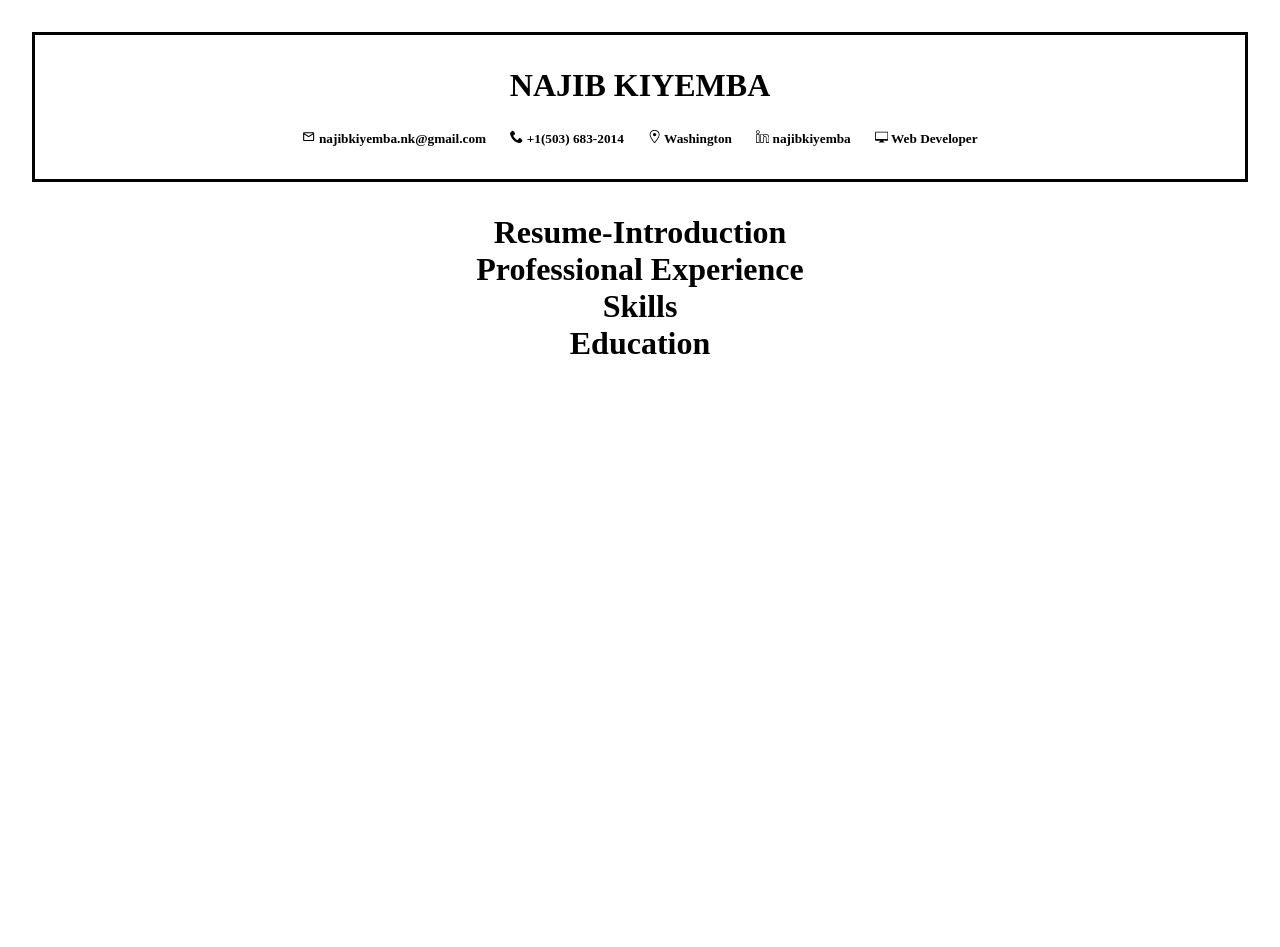
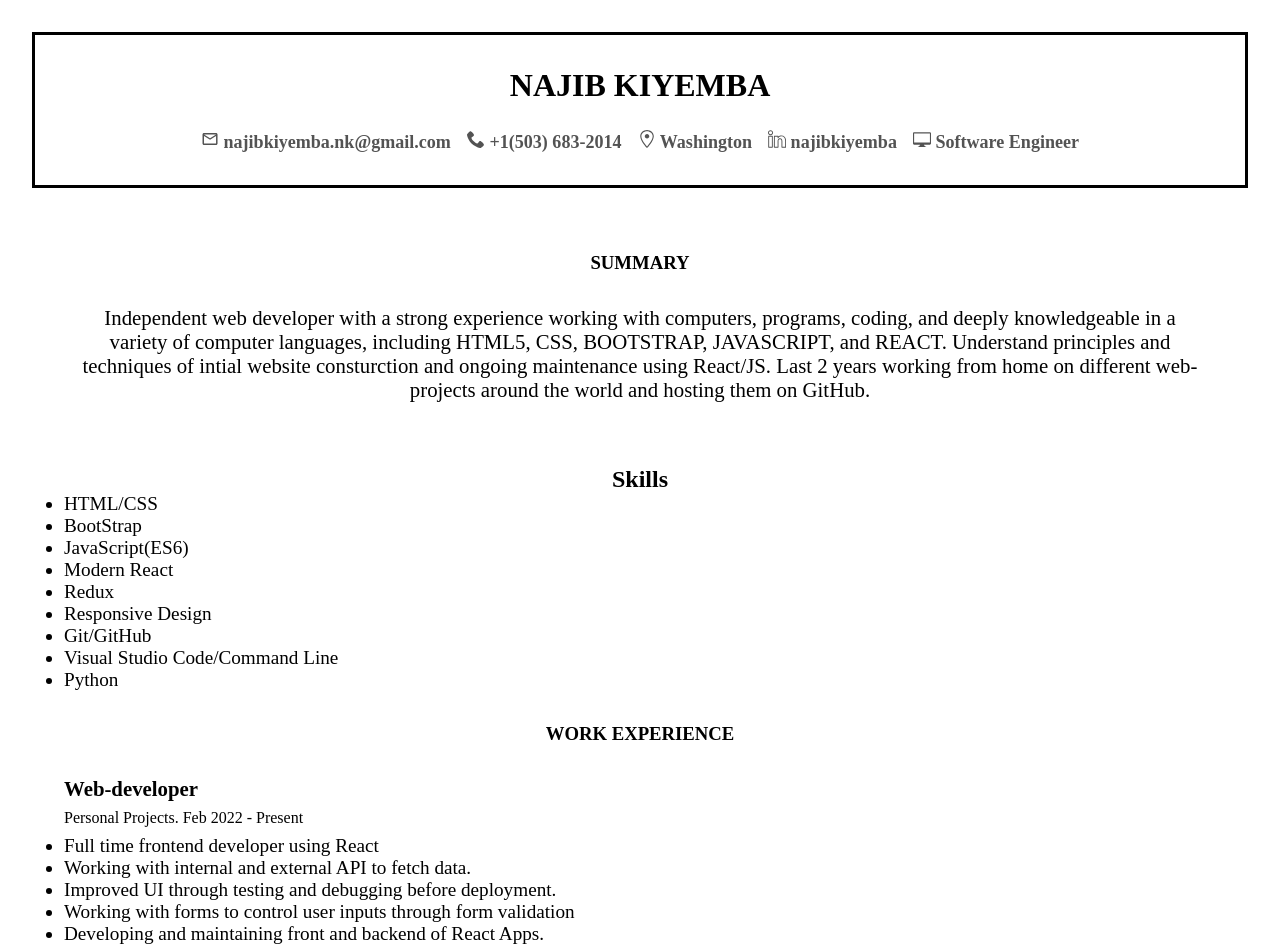
Before and after one commit to najibkiyemba/updatedResume2023, a React (Create React App) app: page / in a window 1280 px wide. Shown: the top 947 px of the page. Before the commit the page ends 800 px from the top, so only its background shows below. Built offline with nearby package versions, Linux system fonts and the light colour scheme.

Commit message:
working on displaying information on and styling it.

```diff
--- a/public/index.html
+++ b/public/index.html
@@ -14,7 +14,7 @@
     <link rel="manifest" href="%PUBLIC_URL%/manifest.json" />
 
     <!-- Latest compiled and minified CSS -->
-    <meta name="viewport" content="width=device-width, initial-scale=1.0">
+    <!--<meta name="viewport" content="width=device-width, initial-scale=1.0">-->
     <meta name="viewport" content="width=device-width, initial-scale=1, maximum-scale=1, user-scalable=no">
     <!--<link rel="stylesheet" href="https://cdn.jsdelivr.net/npm/bootstrap@3.4.1/dist/css/bootstrap.min.css" integrity="sha384-HSMxcRTRxnN+Bdg0JdbxYKrThecOKuH5zCYotlSAcp1+c8xmyTe9GYg1l9a69psu" crossorigin="anonymous">-->
     <!-- Optional theme -->
--- a/src/App.css
+++ b/src/App.css
@@ -1,3 +0,0 @@
-.App {
-  text-align: center;
-}
--- a/src/App.js
+++ b/src/App.js
@@ -20,8 +20,8 @@ function App() {
         <div className="App">
             <ContactInformation />
             <ResumeIntroduction />
+            <Skills />
             <ProfessionalExperience />
-            <Skills />
             <Education />
             <TrainingCertification />
             <LanguagesSKills />
--- a/src/components/contactInformation/ContactInformation.jsx
+++ b/src/components/contactInformation/ContactInformation.jsx
@@ -27,7 +27,7 @@ const ContactInformation = () => {
                     </h5></a>
                 </div>
                 <div className="jobTitle">
-                    <h5>{<GoDeviceDesktop/>} Web Developer</h5>
+                    <h5>{<GoDeviceDesktop/>} Software Engineer</h5>
                 </div>
             </div>
         </div>
--- a/src/components/contactInformation/contactInformation.css
+++ b/src/components/contactInformation/contactInformation.css
@@ -2,15 +2,18 @@
     border: black solid;
     padding: 2rem;
     margin: 2rem;
+    text-align: center;
 }
+
+
 
 .resumeHeader {
     display: flex;
-    /*justify-items: center;*/
     justify-content: center;
-    font-size: 1rem;
-    font-weight: bolder;
-    gap: 1.5rem;
+    gap: 1rem;
     padding-top: 1.6rem;
-    /*flex-wrap: wrap;*/
+    text-align: center;
+    font-size: 1.7vw;
+    color: rgba(0, 0, 0, 0.673);
+
 }
--- a/src/components/professionalExperience/ProfessionalExperience.jsx
+++ b/src/components/professionalExperience/ProfessionalExperience.jsx
@@ -4,7 +4,22 @@ import "./professionalExperience.css";
 const ProfessionalExperience = () => {
     return (
         <div className="professionalExpe">
-            <h1>Professional Experience</h1>
+            <div className="history">
+                <h3>WORK EXPERIENCE</h3>
+                <div className="projects">
+                    <h4>Web-developer</h4>
+                    <p>Personal Projects. <span>Feb 2022 - Present</span></p>
+                    <ul>
+                        <li>Full time frontend developer using React</li>
+                        <li>Working with internal and external API to fetch data.</li>
+                        <li>Improved UI through testing and debugging before deployment.</li>
+                        <li>Working with forms to control user inputs through form validation</li>
+                        <li>Developing and maintaining front and backend of React Apps.</li>
+                        <li>Contributing to web applications through Git.</li>
+                        <li>Deploying completed projects on GitHub.</li>
+                    </ul>
+                </div>
+            </div>
         </div>
     );
 };
--- a/src/components/professionalExperience/professionalExperience.css
+++ b/src/components/professionalExperience/professionalExperience.css
@@ -0,0 +1,21 @@
+.projects {
+    padding: 2rem 4rem 0%;
+}
+
+.history h3 {
+    text-align: center;
+}
+
+.projects h4 {
+    padding-bottom: 0.5rem;
+    font-size: 1.3rem;
+}
+
+.projects p {
+    padding-bottom: 0.5rem;
+    font-size: 1rem;
+}
+
+.projects ul {
+    font-size: 1.2rem;
+}
--- a/src/components/resumeIntroduction/ResumeIntroduction.jsx
+++ b/src/components/resumeIntroduction/ResumeIntroduction.jsx
@@ -1,11 +1,23 @@
 import React from "react";
 import "./resumeIntroduction.css";
+
+const resumeData = {
+    introduction: `Independent web developer with a strong experience working
+     with computers, programs, coding, and deeply knowledgeable in a variety of
+     computer languages, including HTML5, CSS, BOOTSTRAP, JAVASCRIPT, and REACT.
+     Understand principles and techniques of intial website
+     consturction and ongoing maintenance using React/JS. Last 2 years working from
+     home on different web-projects around the world and hosting them on GitHub.`
+}
 
 const ResumeIntroduction = () => {
 
     return (
         <div className="resumeIntro">
-            <h1>Resume-Introduction</h1>
+            <div className="introduction">
+                <h3>SUMMARY</h3>
+                <p id="summary">{resumeData.introduction}</p>
+            </div>
         </div>
     );
 };
--- a/src/components/resumeIntroduction/resumeIntroduction.css
+++ b/src/components/resumeIntroduction/resumeIntroduction.css
@@ -0,0 +1,11 @@
+.resumeIntro {
+    padding: 2rem 4rem;
+    text-align: center;
+}
+
+#summary {
+    padding-top: 2rem;
+    margin: 0% 1rem;
+    font-size: 1.3rem;
+    font-weight: lighter;
+}
--- a/src/components/skills/Skills.jsx
+++ b/src/components/skills/Skills.jsx
@@ -8,7 +8,20 @@ const Skills = () => {
 
     return (
         <div className="skills">
-            <h1>Skills</h1>
+            <h4>Skills</h4>
+            <div className="skillsList">
+                <ul>
+                    <li>HTML/CSS</li>
+                    <li>BootStrap</li>
+                    <li>JavaScript(ES6)</li>
+                    <li>Modern React</li>
+                    <li>Redux</li>
+                    <li>Responsive Design</li>
+                    <li>Git/GitHub</li>
+                    <li>Visual Studio Code/Command Line</li>
+                    <li>Python</li>
+                </ul>
+            </div>
         </div>
     );
 };
--- a/src/components/skills/skills.css
+++ b/src/components/skills/skills.css
@@ -0,0 +1,14 @@
+.skills {
+    padding: 2rem 0%;
+}
+
+.skills h4 {
+    text-align: center;
+    font-size: 1.5rem;
+}
+
+.skillsList {
+    display: flex;
+    font-size: 1.2rem;
+    padding: 0% 4rem 0%;
+}
```
